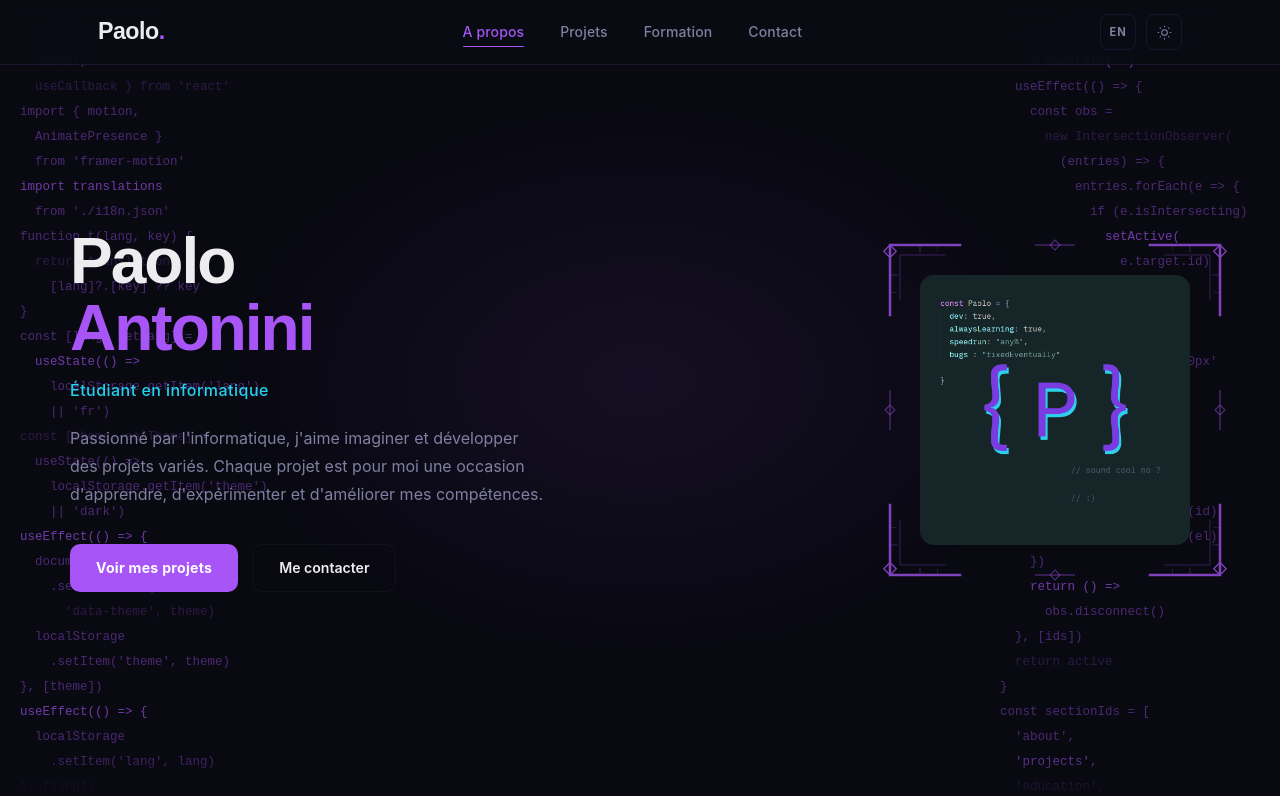
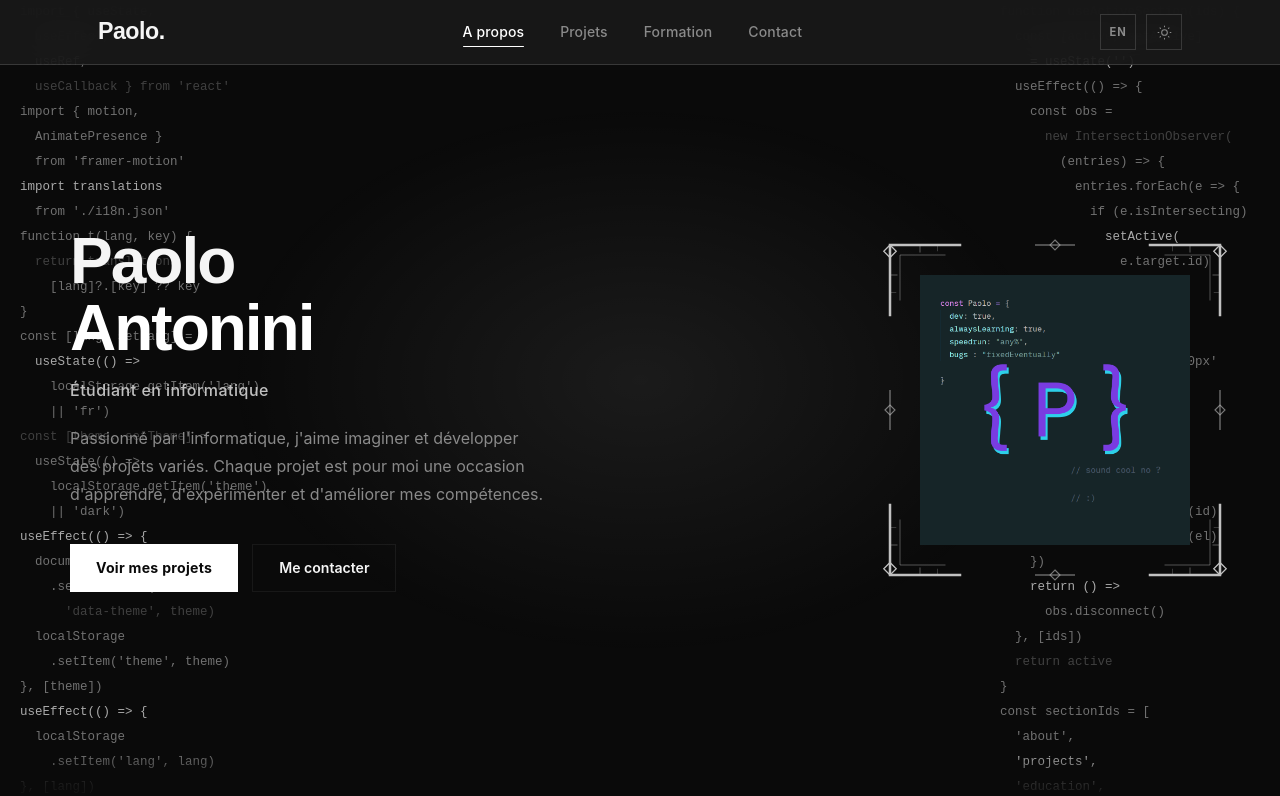
Before and after one commit to PayExe/paolo-portfolio, a React (Vite) app: page / in a window 1280 px wide. Shown: the top 796 px of the page. Built offline with nearby package versions, Linux system fonts and the light colour scheme; a web font is replaced by a local one.

Commit message:
new: new color palette and refront the UI

```diff
--- a/src/App.css
+++ b/src/App.css
@@ -87,7 +87,7 @@
   left: 0;
   right: 0;
   z-index: 100;
-  background: rgba(9, 12, 18, 0.85);
+  background: rgba(26, 26, 26, 0.85);
   backdrop-filter: blur(20px) saturate(160%);
   border-bottom: 1px solid var(--border);
   transition: background 0.3s, border-color 0.3s;
@@ -175,7 +175,6 @@
   display: flex;
   align-items: center;
   justify-content: center;
-  border-radius: 8px;
   border: 1px solid var(--border);
   background: transparent;
   color: var(--muted);
@@ -325,7 +324,6 @@
   width: 270px;
   height: 270px;
   object-fit: cover;
-  border-radius: 14px;
   position: relative;
   z-index: 1;
   filter: grayscale(8%);
@@ -347,14 +345,14 @@
   font-weight: 700;
   font-size: 0.88rem;
   letter-spacing: 0.02em;
-  border-radius: 10px;
+
   border: none;
   transition: box-shadow 0.3s, transform 0.2s;
   cursor: pointer;
 }
 
 .btn-primary:hover {
-  box-shadow: 0 0 28px var(--primary-glow);
+  box-shadow: 0 10px 26px rgba(0, 0, 0, 0.35);
   transform: translateY(-2px);
 }
 
@@ -372,7 +370,7 @@
   color: var(--text);
   font-weight: 600;
   font-size: 0.88rem;
-  border-radius: 10px;
+
   border: 1px solid var(--border-soft);
   transition: border-color 0.25s, color 0.25s, background 0.25s;
   cursor: pointer;
@@ -534,7 +532,6 @@
   height: 12px;
   border-radius: 50%;
   background: var(--primary);
-  box-shadow: 0 0 12px var(--primary-glow);
   flex-shrink: 0;
   margin-top: 30px;
   z-index: 2;
@@ -544,14 +541,12 @@
 [data-theme="dark"] .project-dot {
   width: 13px;
   height: 13px;
-  box-shadow: 0 0 16px var(--primary-glow), 0 0 4px var(--primary);
 }
 
 .project-card {
   flex: 1;
   background: var(--panel);
   border: 1px solid var(--border-soft);
-  border-radius: 14px;
   padding: 24px 26px;
   margin: 10px 0;
   margin-left: 20px;
@@ -577,14 +572,9 @@
 }
 
 .project-card:hover {
-  border-color: var(--border);
-  box-shadow: var(--shadow-card), 0 0 0 1px var(--border);
+  border-color: var(--primary);
+  box-shadow: var(--shadow-card);
   transform: translateX(5px);
-}
-
-[data-theme="dark"] .project-card:hover {
-  border-color: var(--primary);
-  box-shadow: var(--shadow-card), 0 0 24px var(--primary-glow);
 }
 
 .project-card:hover::before {
@@ -616,7 +606,7 @@
   font-weight: 700;
   font-family: 'Satoshi', sans-serif;
   padding: 3px 9px;
-  border-radius: 20px;
+
   background: var(--gold-dim);
   color: var(--gold);
   text-transform: uppercase;
@@ -635,7 +625,7 @@
   font-size: 0.7rem;
   font-weight: 600;
   padding: 3px 10px;
-  border-radius: 20px;
+
   background: var(--primary-dim);
   color: var(--primary);
   border: 1px solid transparent;
@@ -693,7 +683,6 @@
 .school-card {
   background: var(--panel);
   border: 1px solid var(--border-soft);
-  border-radius: 14px;
   padding: 24px 26px;
   transition: border-color 0.3s, box-shadow 0.3s, transform 0.3s;
   position: relative;
@@ -717,14 +706,9 @@
 }
 
 .school-card:hover {
-  border-color: var(--border);
+  border-color: var(--primary);
   box-shadow: var(--shadow-card);
   transform: translateY(-3px);
-}
-
-[data-theme="dark"] .school-card:hover {
-  border-color: var(--primary);
-  box-shadow: var(--shadow-card), 0 0 24px var(--primary-glow);
 }
 
 .school-card:hover::after {
@@ -754,7 +738,6 @@
 .edu-card {
   background: var(--panel);
   border: 1px solid var(--border-soft);
-  border-radius: 14px;
   padding: 30px;
   transition: border-color 0.3s, box-shadow 0.3s, transform 0.3s;
   position: relative;
@@ -775,18 +758,12 @@
   background: linear-gradient(to bottom, var(--primary), transparent);
   opacity: 0;
   transition: opacity 0.35s;
-  border-radius: 14px 0 0 14px;
 }
 
 .edu-card:hover {
-  border-color: var(--border);
+  border-color: var(--primary);
   box-shadow: var(--shadow-card);
   transform: translateY(-3px);
-}
-
-[data-theme="dark"] .edu-card:hover {
-  border-color: var(--primary);
-  box-shadow: var(--shadow-card), 0 0 20px var(--primary-glow);
 }
 
 .edu-card:hover::before {
@@ -875,7 +852,7 @@
   padding: 13px 16px;
   background: var(--panel);
   border: 1px solid var(--border-soft);
-  border-radius: 10px;
+
   color: var(--text);
   font-family: inherit;
   font-size: 0.92rem;
@@ -933,7 +910,6 @@
   padding: 14px 16px;
   background: var(--panel);
   border: 1px solid var(--border-soft);
-  border-radius: 12px;
   transition: border-color 0.25s;
 }
 
@@ -947,7 +923,7 @@
   display: flex;
   align-items: center;
   justify-content: center;
-  border-radius: 10px;
+
   background: var(--primary-dim);
   color: var(--primary);
   flex-shrink: 0;
@@ -996,7 +972,7 @@
   display: flex;
   align-items: center;
   justify-content: center;
-  border-radius: 10px;
+
   border: 1px solid var(--border-soft);
   color: var(--muted);
   background: var(--panel);
@@ -1076,7 +1052,6 @@
 .legal-modal {
   background: var(--panel);
   border: 1px solid var(--border);
-  border-radius: 18px;
   padding: 40px;
   max-width: 580px;
   width: 100%;
@@ -1098,7 +1073,6 @@
   align-items: center;
   justify-content: center;
   padding: 4px;
-  border-radius: 6px;
 }
 
 .legal-close:hover {
@@ -1363,7 +1337,6 @@ textarea:focus-visible {
   padding: 12px;
   background-color: rgba(59, 130, 246, 0.1);
   border-left: 3px solid #3b82f6;
-  border-radius: 4px;
   font-size: 0.875rem;
   color: var(--text-primary);
   line-height: 1.4;
--- a/src/index.css
+++ b/src/index.css
@@ -2,41 +2,41 @@
 
 :root,
 [data-theme="dark"] {
-  --bg:           #090912;
-  --bg-alt:       #0d0d18;
-  --panel:        #10101e;
-  --panel-raised: #15152a;
-  --text:         #ededf0;
-  --muted:        #8080a0;
-  --primary:      #a855f7;
-  --primary-dim:  rgba(168, 85, 247, 0.07);
-  --primary-glow: rgba(168, 85, 247, 0.22);
-  --accent:       #d946ef;
-  --gold:         #22d3ee;
-  --gold-dim:     rgba(34, 211, 238, 0.10);
-  --btn-text:     #ffffff;
-  --border:       rgba(168, 85, 247, 0.12);
-  --border-soft:  rgba(255, 255, 255, 0.04);
+  --bg:           #0a0a0a;
+  --bg-alt:       #111111;
+  --panel:        #1a1a1a;
+  --panel-raised: #232323;
+  --text:         #f5f5f5;
+  --muted:        #8a8a8a;
+  --primary:      #ffffff;
+  --primary-dim:  rgba(255, 255, 255, 0.07);
+  --primary-glow: rgba(255, 255, 255, 0.20);
+  --accent:       #d9d9d9;
+  --gold:         #c0c0c0;
+  --gold-dim:     rgba(192, 192, 192, 0.10);
+  --btn-text:     #0a0a0a;
+  --border:       rgba(255, 255, 255, 0.14);
+  --border-soft:  rgba(255, 255, 255, 0.06);
   --shadow:       0 4px 32px rgba(0, 0, 0, 0.6);
   --shadow-card:  0 2px 24px rgba(0, 0, 0, 0.45);
 }
 
 [data-theme="light"] {
-  --bg:           #f7f5ff;
-  --bg-alt:       #f0ecff;
+  --bg:           #fafafa;
+  --bg-alt:       #f1f1f1;
   --panel:        #ffffff;
-  --panel-raised: #faf8ff;
-  --text:         #1a1a2e;
-  --muted:        #4a4a8a;  /* Fixed: darker for better contrast (was #6060a0) */
-  --primary:      #7c3aed;
-  --primary-dim:  rgba(124, 58, 237, 0.07);
-  --primary-glow: rgba(124, 58, 237, 0.18);
-  --accent:       #a21caf;
-  --gold:         #0891b2;
-  --gold-dim:     rgba(8, 145, 178, 0.10);
+  --panel-raised: #f6f6f6;
+  --text:         #141414;
+  --muted:        #767676;
+  --primary:      #141414;
+  --primary-dim:  rgba(20, 20, 20, 0.07);
+  --primary-glow: rgba(20, 20, 20, 0.16);
+  --accent:       #4a4a4a;
+  --gold:         #808080;
+  --gold-dim:     rgba(128, 128, 128, 0.10);
   --btn-text:     #ffffff;
-  --border:       rgba(124, 58, 237, 0.14);
-  --border-soft:  rgba(0, 0, 0, 0.06);
+  --border:       rgba(0, 0, 0, 0.14);
+  --border-soft:  rgba(0, 0, 0, 0.08);
   --shadow:       0 4px 32px rgba(0, 0, 0, 0.10);
   --shadow-card:  0 2px 24px rgba(0, 0, 0, 0.07);
 }
```
